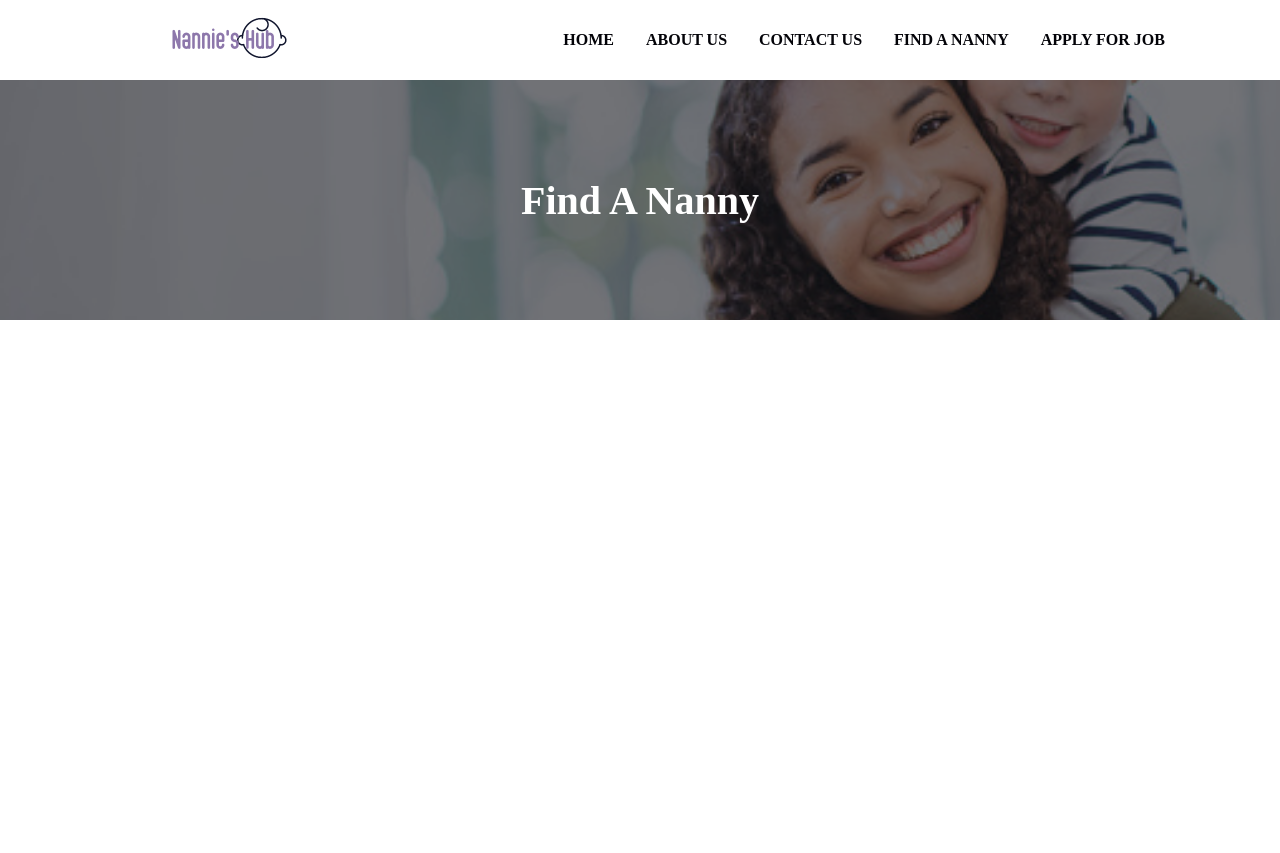
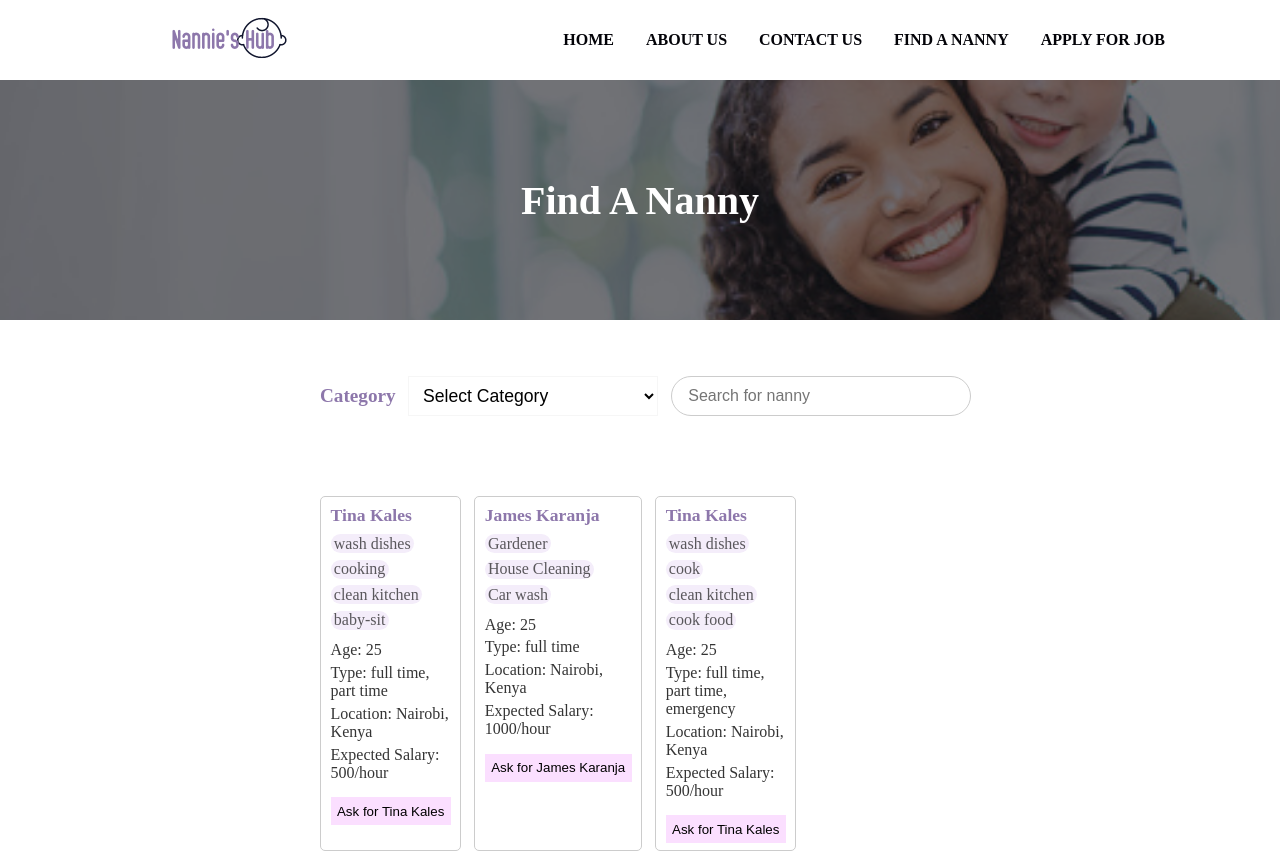
Before and after one commit to gbrowns/nannysHUB, a React (Create React App) app in the folder client/: page /find-a-nanny in a window 1280 px wide. Shown: the top 853 px of the page. Before the commit the page ends 800 px from the top, so only its background shows below. Built offline with nearby package versions, Linux system fonts and the light colour scheme.

Commit message:
add implementation for Find Nanny page

```diff
--- a/client/src/scss/App.scss
+++ b/client/src/scss/App.scss
@@ -686,6 +686,132 @@ footer{
     }
 }
 
+//Find nanny page styles
+.find-nanny-container{
+    position: relative;
+    width: 100%;
+    .find-nanny-content{
+        display: flex;
+        flex-direction: column;
+        padding: 2.5rem 20rem;
+        .controls{
+            display: flex;
+            justify-content: space-between;
+            align-items: center;
+            margin-bottom: 1rem;
+            .category-control{
+                display: flex;
+                flex-direction: row;
+                padding: 1rem 0;
+                align-items: center;
+                h3{
+                    font-size: 1.2rem;
+                    font-family: $headingText2;
+                    color: $themeColor;
+                }
+                select{
+                    margin: 0 .8rem;
+                    width: 250px;
+                    height: 40px;
+                    padding: 0 .6rem 0;
+                    font-size: 1.1rem;
+                    outline: none;
+                    border: 1px solid rgba(204, 204, 204, 0.185);
+                    background-color: #fff;
+                }
+            }
+            .search-box{
+                input{
+                    width: 300px;
+                    height: 40px;
+                    padding: .6rem 1rem;
+                    border: 1px solid #ccc;
+                    border-radius: 3rem;
+                    outline: none;
+                    font-size: 16px;
+                }
+            }
+        }
+        .nanny-list{
+            position: relative;
+            width: 100%;
+            display: flex;
+            flex-direction: row;
+            flex-wrap: wrap;
+            padding: 3rem 0;
+            .nanny-card{
+                border: 1px solid #ccc;
+                display: flex;
+                flex-direction: column;
+                flex-basis: calc(100% / 5 - 1rem);
+                margin-right: .8rem;
+                margin-bottom: 1rem;
+                border-radius: 5px;
+                transition: all .5s ease;
+                img{
+                    width: 100%;
+                    height: 100px;
+                    object-fit: cover;
+                    border-radius: 5px 5px 0 0;
+                }
+                h5{
+                    font-size: 1.1rem;
+                    font-family: $headingText2;
+                    color: $themeColor;
+                    padding: .5rem .6rem
+                }
+                .chores{
+                    display: flex;
+                    flex-direction: row;
+                    flex-wrap: wrap;
+                    align-items: center;
+                    padding: 0 .6rem;
+                    span{
+                        font-size: 1rem;
+                        font-family: $bodyText1;
+                        color: rgba(0, 0, 0, 0.637);
+                        margin-right: .8rem;
+                        margin-bottom: .4rem;
+                        height: 1.2rem;
+                        background-color: rgb(244, 237, 250);
+                        padding: .6rem .2rem;
+                        border-radius: 2rem;
+                        display: flex;
+                        justify-content: center;
+                        align-items: center;
+
+                    }
+                }
+                .nanny-card-footer{
+                    padding: .3rem .6rem;
+                    p{
+                        font-size: 1rem;
+                        font-family: $bodyText6;
+                        color: rgba(0, 0, 0, 0.795);
+                        margin-bottom: .3rem;
+                        span{
+                            font-family: $bodyText1;
+                        }
+                    }
+                }
+                input{
+                    border: none;
+                    padding: 0.4rem;
+                    margin: .4rem .6rem;
+                    cursor: pointer;
+                    background-color: rgb(251, 223, 255);
+                }
+                &:hover{
+                    transition: all .5s ease;
+                    transform: translateY(-.4rem);
+                }
+            }
+        }
+    }
+
+
+}
+
 
 .admin-login{
     position: relative;
--- a/client/src/views/FindNanny.js
+++ b/client/src/views/FindNanny.js
@@ -1,10 +1,128 @@
 import React from 'react'
 import Banner from '../components/Banner'
+import Footer from '../components/Footer'
 
 function FindNanny() {
+    const NANNIES = [
+        {
+            name: "Tina Kales",
+            image: require('../images/nanny1.jpeg'),
+            location: "Nairobi, Kenya",
+            phone: "+254 712345678",
+            email: "tinakales@gmail.com",
+            chores: ["wash dishes", "cooking", "clean kitchen", "baby-sit"],
+            age: 25,
+            salary: "500/hour",
+            type: ["full time", "part time"]
+        },
+        {
+            name: "James Karanja",
+            image: require('../images/nanny1.jpeg'),
+            location: "Nairobi, Kenya",
+            phone: "+254 712345678",
+            email: "jamesk@gmail.com",
+            chores: ["Gardener", "House Cleaning", "Car wash"],
+            age: 25,
+            salary: "1000/hour",
+            type: ["full time",]
+        },
+        {
+            name: "Tina Kales",
+            image: require('../images/nanny1.jpeg'),
+            location: "Nairobi, Kenya",
+            phone: "+254 712345678",
+            email: "tinakales@gmail.com",
+            chores: ["wash dishes", "cook", "clean kitchen", "cook food"],
+            age: 25,
+            salary: "500/hour",
+            type: ["full time", "part time", "emergency"]
+        },
+        {
+            name: "Tina Kales",
+            image: require('../images/nanny1.jpeg'),
+            location: "Nairobi, Kenya",
+            phone: "+254 712345678",
+            email: "tinakales@gmail.com",
+            chores: ["wash dishes", "cook", "clean kitchen", "cook food"],
+            age: 25,
+            salary: "500/hour",
+            type: ["full time", "part time"]
+        },
+        {
+            name: "Tina Kales",
+            image: require('../images/nanny1.jpeg'),
+            location: "Nairobi, Kenya",
+            phone: "+254 712345678",
+            email: "tinakales@gmail.com",
+            chores: ["wash dishes", "cook", "clean kitchen", "cook food"],
+            age: 25,
+            salary: "500/hour",
+            type: ["part time"]
+        },
+        {
+            name: "Tina Kales",
+            image: require('../images/nanny1.jpeg'),
+            location: "Nairobi, Kenya",
+            phone: "+254 712345678",
+            email: "tinakales@gmail.com",
+            chores: ["wash dishes", "cook", "clean kitchen", "cook food"],
+            age: 25,
+            salary: "500/hour",
+            type: ["emergency"]
+        }
+    ]
   return (
-    <div>
+    <div className='find-nanny-container'>
         <Banner title="Find a Nanny" image={require('../images/nanny1.jpeg')} />
+        <div className="find-nanny-content">
+            <div className="controls">
+                <div className='category-control'>
+                    <h3>Category</h3>
+                    <select>
+                        <option value="">Select Category</option>
+                        <option value="">Live-in Nannies</option>
+                        <option value="">Live-out Nannies</option>
+                        <option value="">Emmergency Nannies</option>
+                    </select>
+
+                </div>
+                <div className="search-box">
+                    <input type="text" placeholder="Search for nanny" />
+                </div>
+            </div>
+            <div className="nanny-list">
+                {
+                    NANNIES.map((nanny, index) => {
+                        const { name, image, location, chores, age, salary, type } = nanny;
+                        return (
+                            <div className="nanny-card">
+                                {/*<img src={image} alt="nanny" width="100px" />*/}
+                                <div className="nanny-card-body">
+                                    <h5>{name}</h5>
+                                    <div className="chores">
+                                        {
+                                            chores.map(chore => <span>{chore}</span>)
+                                        }
+                                    </div>
+                                    <div className="nanny-card-footer">
+                                        <p>Age: <span>{age}</span></p>
+                                        <p>Type: <span>{type.join(", ")}</span></p>
+                                        <p>Location: <span>{location}</span></p>
+                                        <p>Expected Salary: <span>{salary}</span></p>
+                                    </div>
+                                    <input type="button" value={`Ask for ${name}`} />
+                                </div>
+                            </div>
+                        )
+                    })
+                }
+
+            </div>
+            <div className="request-nanny-form">
+            </div>
+
+        </div>
+        <Footer />
     </div>
   )
 }
```
